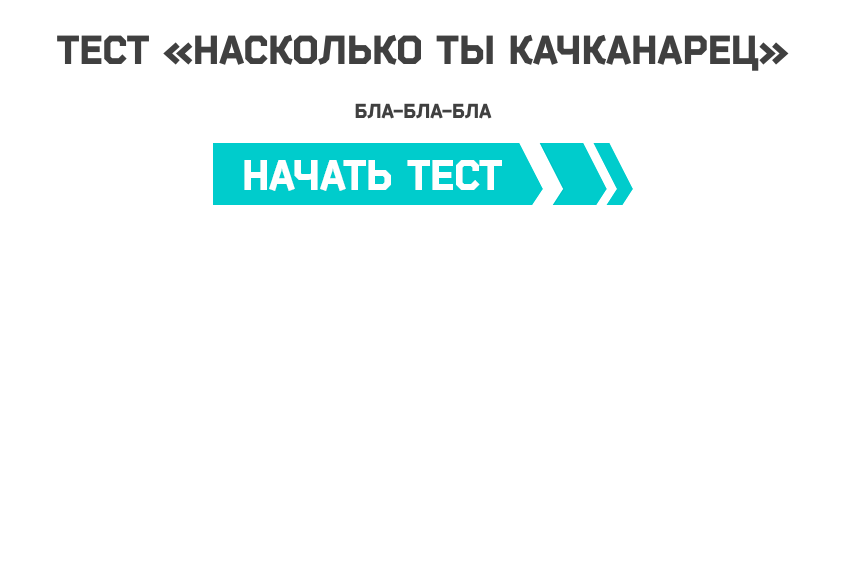
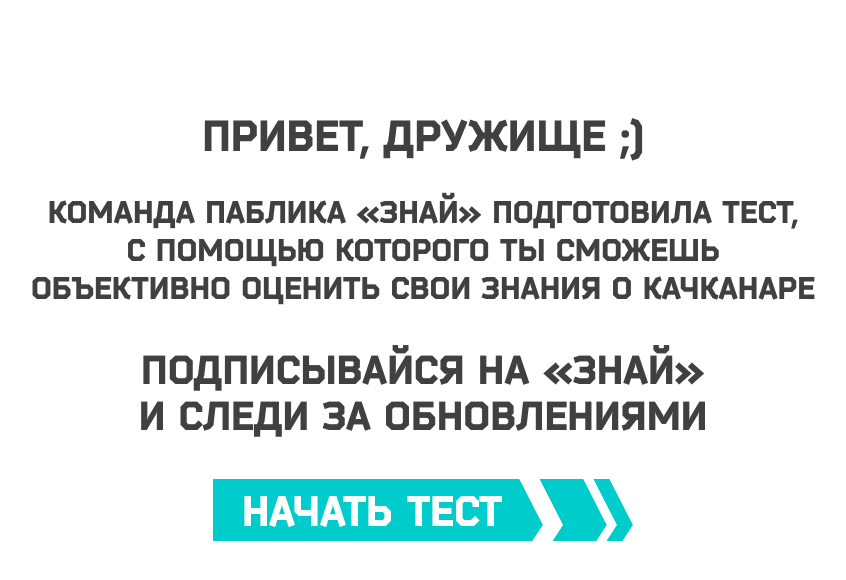
Before and after one commit to gorod-kch/member, a plain HTML site: page index.html in a window 1280 px wide. Shown: the whole page, without its empty margins (217-1063 px from the left). Drawn offline with nearby package versions, Linux system fonts and the light colour scheme.

Commit message:
Новый сплешскрин

```diff
--- a/css/main.css
+++ b/css/main.css
@@ -161,6 +161,7 @@
     height: 100%;
     background: #fff;
     text-align: center;
+    overflow: hidden;
 }
 .splashscreen__close {
     background: url('./../images/button.png') #fff;
@@ -173,6 +174,18 @@
 }
 .splashscreen__close:active {
     margin-top:5px;
+}
+.splashscreen__line1 {
+    margin-top: 111px;
+    font-size: 43px;
+}
+.splashscreen__line2 {
+    margin-top: 33px;
+    line-height: normal;
+    font-size: 31px;
+}
+.splashscreen__line3 {
+    font-size: 40px;
 }
 
 .results {
--- a/index.html
+++ b/index.html
@@ -17,8 +17,9 @@
             </video>
         </div>
         <div class="splashscreen">
-            <h1>Тест «насколько ты Качканарец»</h1>
-            <p>Бла-бла-бла</p>
+            <h1 class="splashscreen__line1">Привет, дружище ;)</h1>
+            <p class="splashscreen__line2">Команда паблика «знай» подготовила тест,<br>с помощью которого ты сможешь<br>объективно оценить свои знания о Качканаре</p>
+            <p class="splashscreen__line3">Подписывайся на «знай»<br>и следи за обновлениями</p>
             <button class="splashscreen__close"></button>
         </div>
         <div class="results">
--- a/js/main.js
+++ b/js/main.js
@@ -206,18 +206,14 @@
     $('.results').show();
     $('.results__number').text(result);
 
-    if(typeof VK !== 'undefined') {
-        VK.api('wall.post', {
-            owner_id: 39014702,
-            message: 'Я на 00 Качканарец. А ты?\n\nУзнай в приложении',
-            attachments: 'https://vk.com/app5753070_-46359936',
-            v:'5.45'
-        },function(data) {
-            if (data.response) {
-            // data.response is object
-            }
-        });
-    }
+    // if(typeof VK !== 'undefined') {
+    //     VK.api('wall.post', {
+    //         message: 'Я на 00 Качканарец. А ты?\n\nУзнай в приложении',
+    //         attachments: 'https://vk.com/app5753070_-46359936',
+    //         v:'5.45'
+    //     },function(data) {
+    //     });
+    // }
 }
 
 
```
